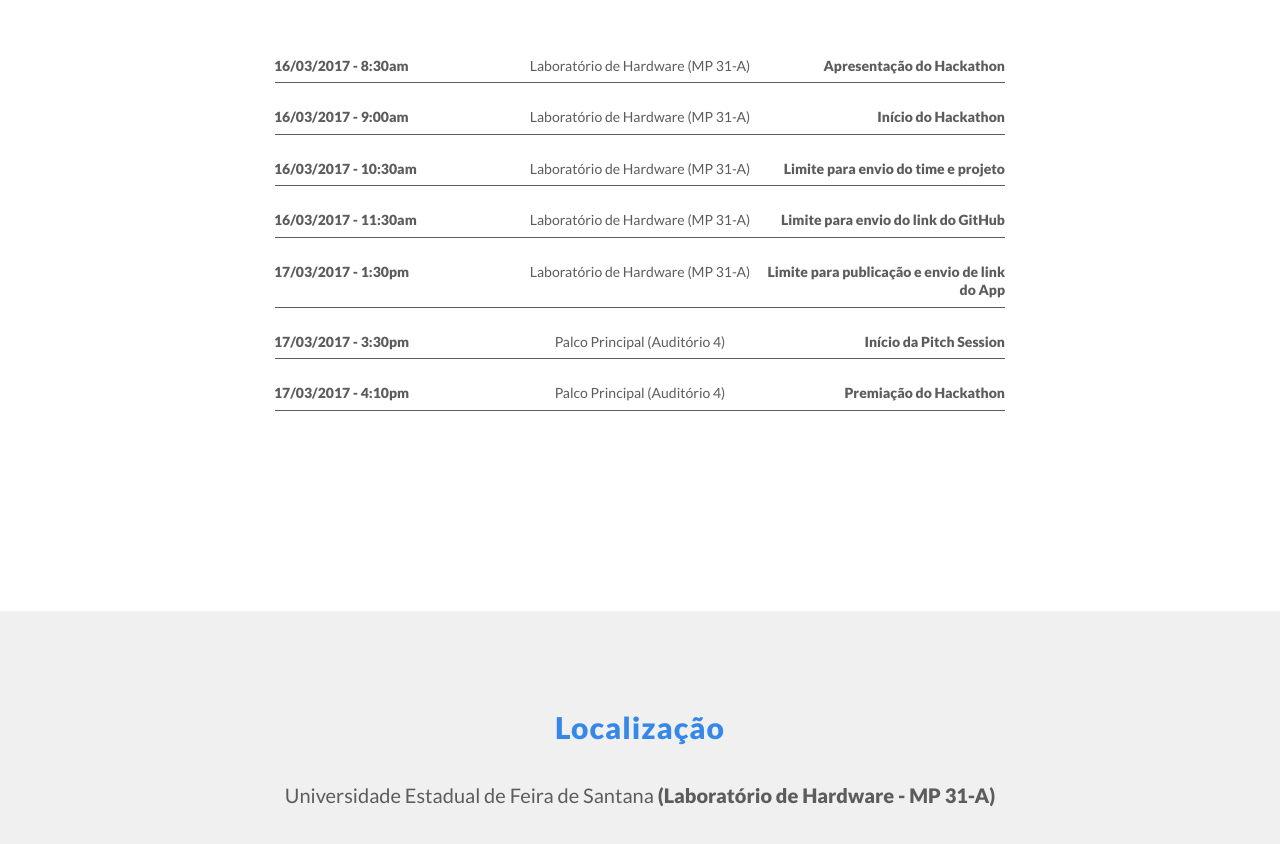
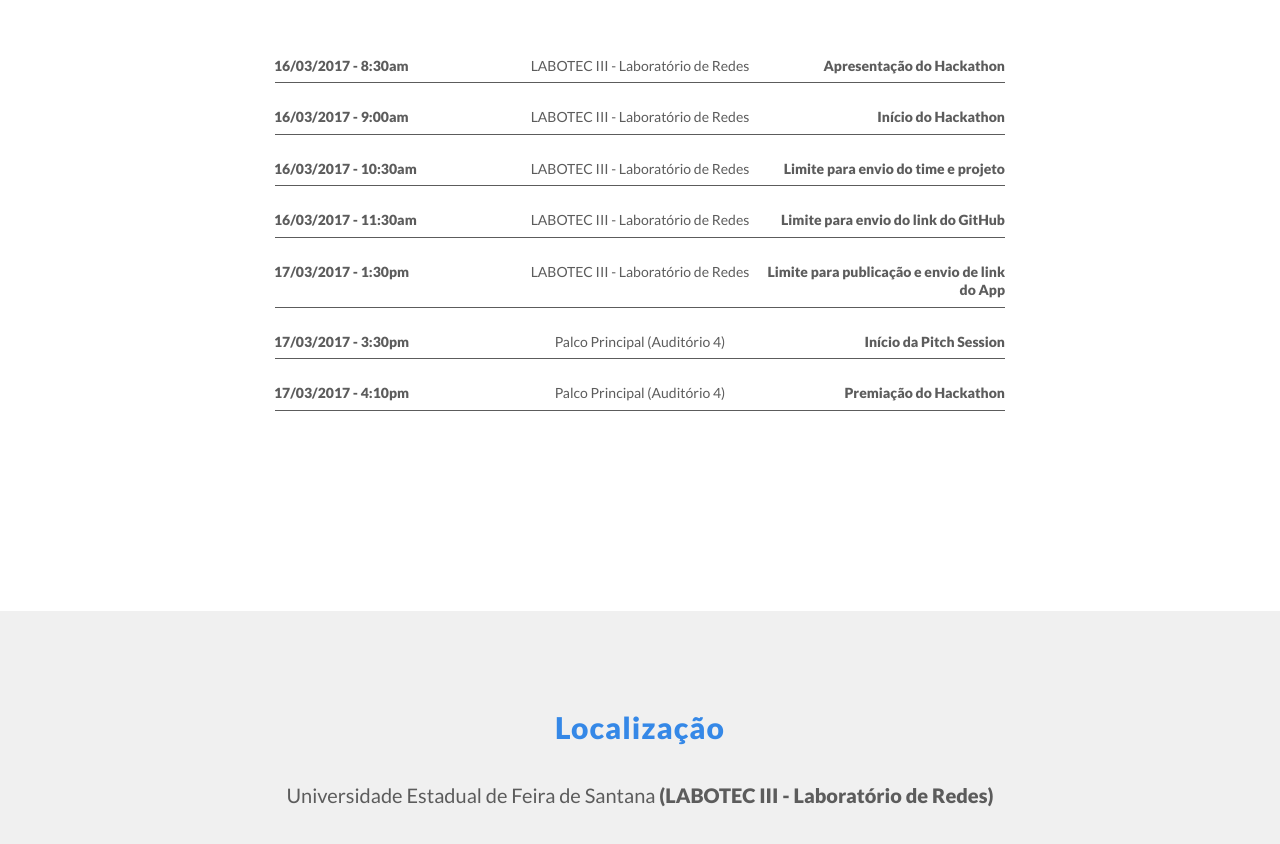
Before and after one commit to matrix-io/hackathon, a website: page index.html in a window 1280 px wide. Shown: the part 3278-4122 px from the top of the page. Drawn offline with nearby package versions, Linux system fonts and the light colour scheme; some packages are replaced by stand-ins of ours; grey boxes are pictures that could not be loaded; a web font is replaced by a local one.

Commit message:
Updates Hackathon localization

```diff
--- a/index.html
+++ b/index.html
@@ -189,35 +189,35 @@
             <div class="agenda">
               <div class="row">
                 <div class="when col-lg-4 col-md-4 col-sm-12 col-xs-12">16/03/2017 - 8:30am</div>
-                <div class="where col-lg-4 col-md-4 col-sm-12 col-xs-12">Laboratório de Hardware (MP 31-A)</div>
+                <div class="where col-lg-4 col-md-4 col-sm-12 col-xs-12">LABOTEC III - Laboratório de Redes</div>
                 <div class="what col-lg-4 col-md-4 col-sm-12 col-xs-12">Apresentação do Hackathon</div>
               </div>
             </div>
             <div class="agenda">
               <div class="row">
                 <div class="when col-lg-4 col-md-4 col-sm-12 col-xs-12">16/03/2017 - 9:00am</div>
-                <div class="where col-lg-4 col-md-4 col-sm-12 col-xs-12">Laboratório de Hardware (MP 31-A)</div>
+                <div class="where col-lg-4 col-md-4 col-sm-12 col-xs-12">LABOTEC III - Laboratório de Redes</div>
                 <div class="what col-lg-4 col-md-4 col-sm-12 col-xs-12">Início do Hackathon</div>
               </div>
             </div>
             <div class="agenda">
               <div class="row">
                 <div class="when col-lg-4 col-md-4 col-sm-12 col-xs-12">16/03/2017 - 10:30am</div>
-                <div class="where col-lg-4 col-md-4 col-sm-12 col-xs-12">Laboratório de Hardware (MP 31-A)</div>
+                <div class="where col-lg-4 col-md-4 col-sm-12 col-xs-12">LABOTEC III - Laboratório de Redes</div>
                 <div class="what col-lg-4 col-md-4 col-sm-12 col-xs-12">Limite para envio do time e projeto</div>
               </div>
             </div>
             <div class="agenda">
               <div class="row">
                 <div class="when col-lg-4 col-md-4 col-sm-12 col-xs-12">16/03/2017 - 11:30am</div>
-                <div class="where col-lg-4 col-md-4 col-sm-12 col-xs-12">Laboratório de Hardware (MP 31-A)</div>
+                <div class="where col-lg-4 col-md-4 col-sm-12 col-xs-12">LABOTEC III - Laboratório de Redes</div>
                 <div class="what col-lg-4 col-md-4 col-sm-12 col-xs-12">Limite para envio do link do GitHub</div>
               </div>
             </div>
             <div class="agenda">
               <div class="row">
                 <div class="when col-lg-4 col-md-4 col-sm-12 col-xs-12">17/03/2017 - 1:30pm</div>
-                <div class="where col-lg-4 col-md-4 col-sm-12 col-xs-12">Laboratório de Hardware (MP 31-A)</div>
+                <div class="where col-lg-4 col-md-4 col-sm-12 col-xs-12">LABOTEC III - Laboratório de Redes</div>
                 <div class="what col-lg-4 col-md-4 col-sm-12 col-xs-12">Limite para publicação e envio de link do App</div>
               </div>
             </div>
@@ -246,7 +246,7 @@
         <div class="container">
           <div class="col-lg-8 col-lg-offset-2">
             <h2>Localização</h2>
-            <p>Universidade Estadual de Feira de Santana <strong>(Laboratório de Hardware - MP 31-A)</strong></p>
+            <p>Universidade Estadual de Feira de Santana <strong>(LABOTEC III - Laboratório de Redes)</strong></p>
           </div>
         </div>
       </div>
```
